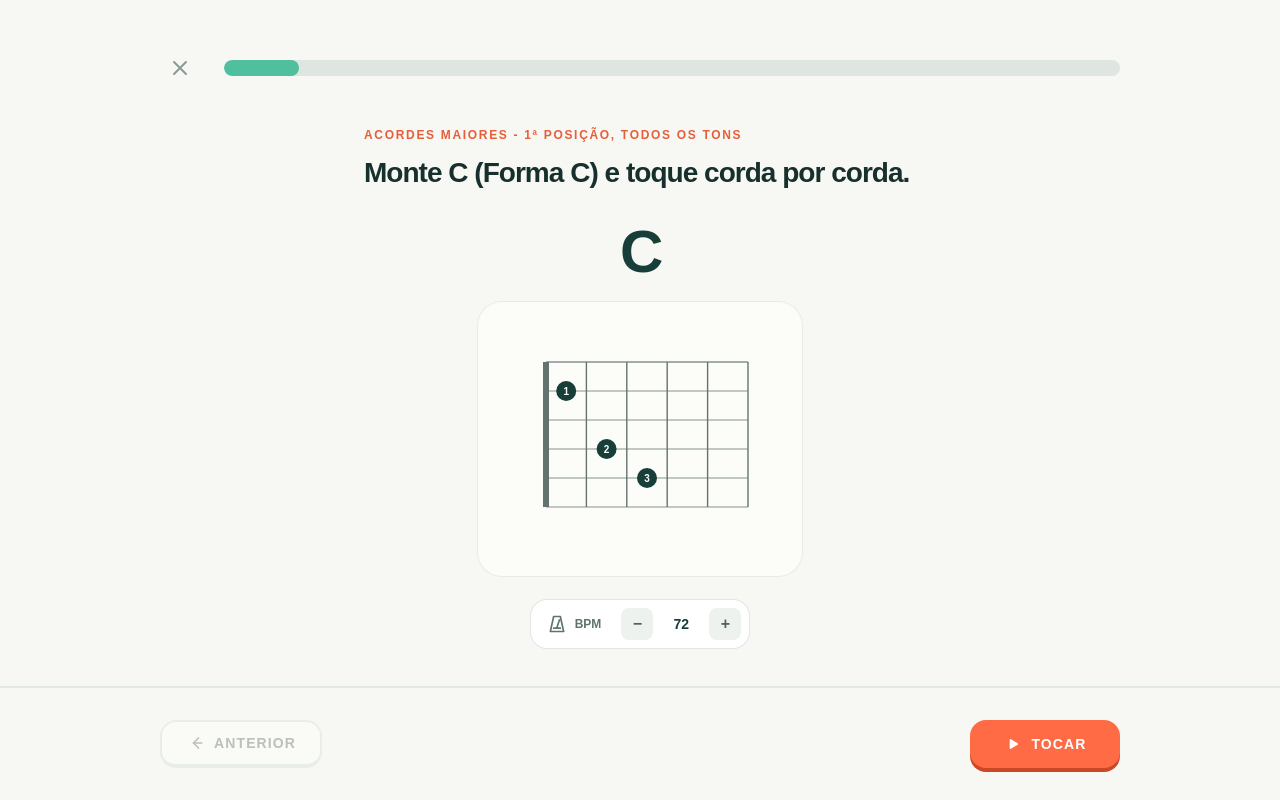
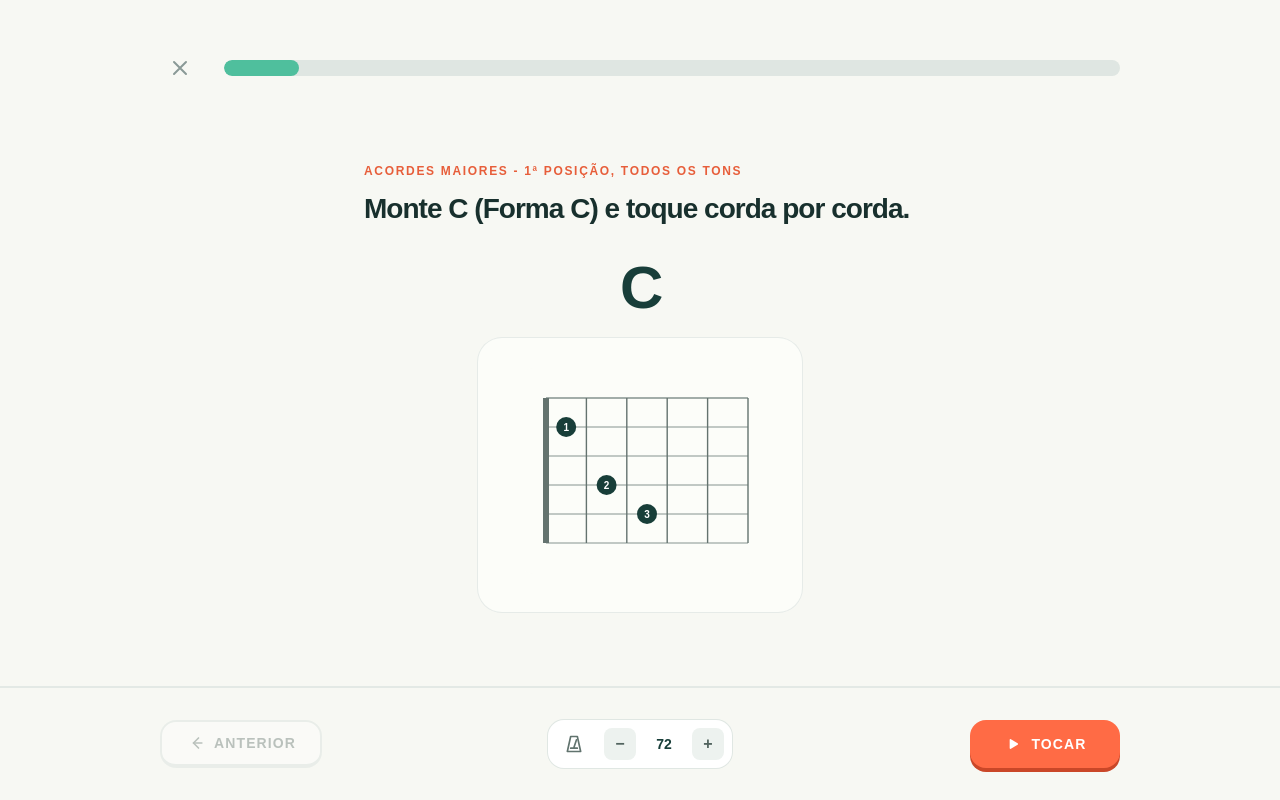
Before and after one commit to viniciuskrause/fretly, a React (Vite) app: page / in a window 1280 px wide. Both pictures are taken after a click on the button "GUIA". Built offline with nearby package versions, Linux system fonts and the light colour scheme.

Commit message:
Move the BPM control to the bottom bar, icon only
Centred in the bottom navigation from 1024px; on narrower screens it sits
centred on its own row above the buttons.

Co-Authored-By: Claude Opus 5.5 <noreply@anthropic.com>

```diff
--- a/src/App.tsx
+++ b/src/App.tsx
@@ -546,11 +546,14 @@ function ExerciseShell({
   progress,
   onExit,
   footer,
+  footerCenter,
   children,
 }: {
   progress: number;
   onExit: () => void;
   footer: ReactNode;
+  /** Centred in the bottom bar (on its own row above the buttons on narrow screens). */
+  footerCenter?: ReactNode;
   children: ReactNode;
 }) {
   return (
@@ -583,8 +586,13 @@ function ExerciseShell({
       </main>
 
       <footer className="sticky bottom-0 border-t-2 border-[#e3e9e5] bg-[#f7f8f3]">
-        <div className="mx-auto flex w-full max-w-[1040px] items-center justify-between gap-3 px-4 py-4 sm:px-10 sm:py-8">
-          {footer}
+        <div className="relative mx-auto w-full max-w-[1040px] px-4 py-4 sm:px-10 sm:py-8">
+          {footerCenter && (
+            <div className="mb-3 flex justify-center lg:absolute lg:left-1/2 lg:top-1/2 lg:mb-0 lg:-translate-x-1/2 lg:-translate-y-1/2">
+              {footerCenter}
+            </div>
+          )}
+          <div className="flex items-center justify-between gap-3">{footer}</div>
         </div>
       </footer>
     </div>
@@ -656,10 +664,9 @@ function BpmControl({
   disabled: boolean;
 }) {
   return (
-    <div className="flex items-center gap-3 rounded-2xl bg-white p-2 ring-1 ring-[#e0e7e3]">
-      <div className="flex items-center gap-2 px-2 text-[#61736e]">
+    <div className="flex items-center gap-3 rounded-2xl bg-white p-2 ring-1 ring-[#e0e7e3]" role="group" aria-label={`Andamento: ${bpm} BPM`}>
+      <div className="flex items-center px-2 text-[#61736e]" title="BPM">
         <Icon name="metronome" className="size-5" />
-        <span className="text-xs font-black">BPM</span>
       </div>
       <button
         onClick={() => onChange((value) => Math.max(40, value - 4))}
@@ -924,6 +931,7 @@ function ExercisePage({ lesson, onExit }: { lesson: Lesson; onExit: () => void }
       <ExerciseShell
         progress={100}
         onExit={onExit}
+        footerCenter={bpmControl}
         footer={
           <>
             <SecondaryButton
@@ -994,7 +1002,6 @@ function ExercisePage({ lesson, onExit }: { lesson: Lesson; onExit: () => void }
           })}
         </div>
 
-        <div className="mt-4 flex justify-center">{bpmControl}</div>
       </ExerciseShell>
     );
   }
@@ -1004,6 +1011,7 @@ function ExercisePage({ lesson, onExit }: { lesson: Lesson; onExit: () => void }
     <ExerciseShell
       progress={progress}
       onExit={onExit}
+      footerCenter={bpmControl}
       footer={
         <>
           <SecondaryButton
@@ -1050,7 +1058,6 @@ function ExercisePage({ lesson, onExit }: { lesson: Lesson; onExit: () => void }
             activeStrings={activeStrings}
           />
         </div>
-        <div className="mt-6">{bpmControl}</div>
       </div>
     </ExerciseShell>
   );
```
